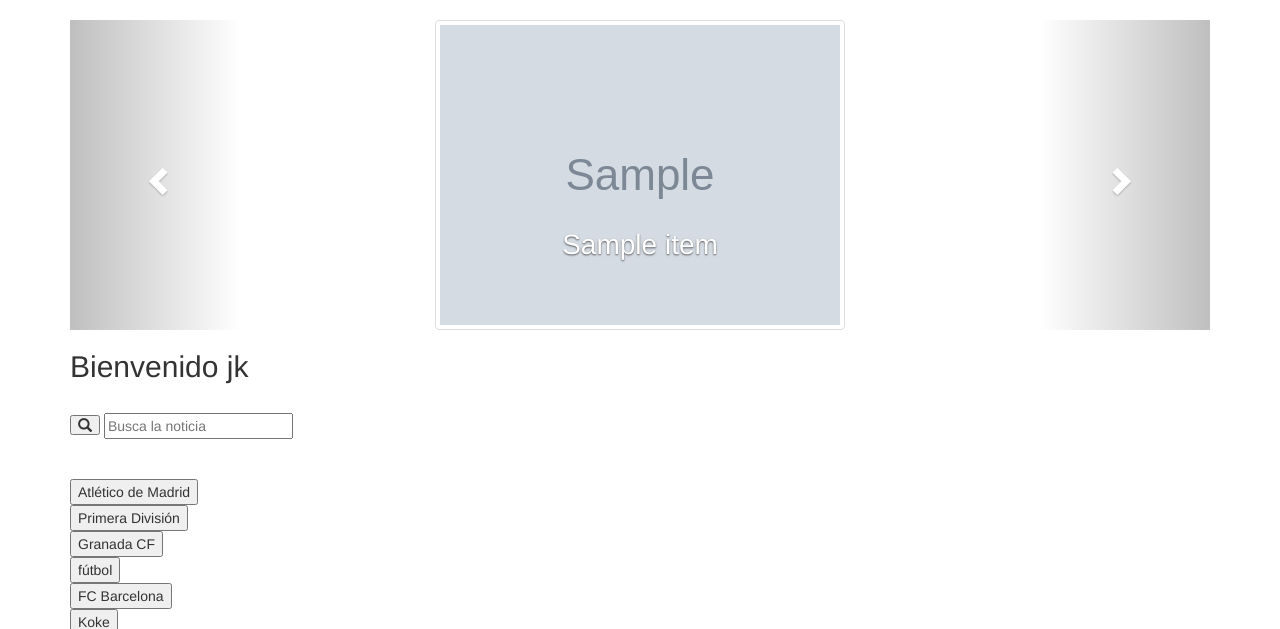
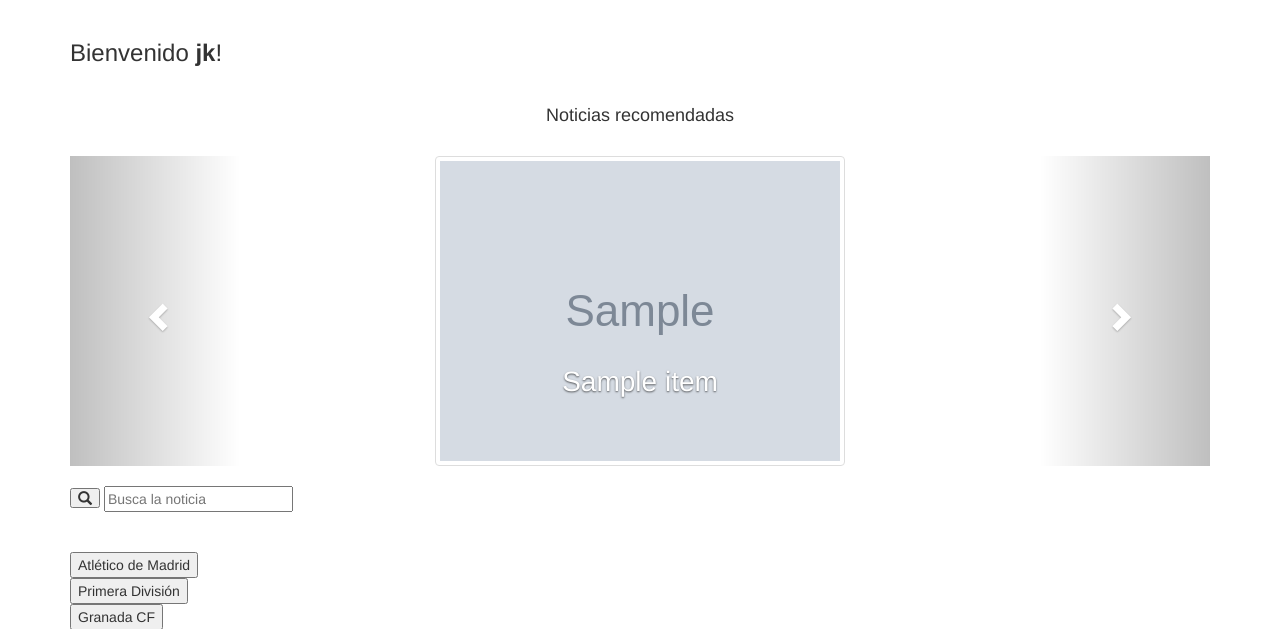
Before and after one commit to AII-DiarioDeportivo/DiariosDeportivos, a Django app: template DiariosDeportivos/templates/inicio.html in a window 1280 px wide. Shown: the part 52-681 px from the top of the page. Run offline with Django 3.2, Linux system fonts and the light colour scheme; a user stored in the database is signed in; data comes from the database, SQL or seed files in the repository; the template is opened without the code that fills it: values that come from a table or form of the project are taken from there, most other values are stand-ins (such as "Sample title", 1, 10 or a date in 2020); grey boxes marked "Sample" are stand-in pictures; parts of the project's set-up code (start-up, migrations or seed data) failed here and were passed over; some libraries are stand-ins or nearby versions.

Commit message:
Cambio estilos noticias recomendadas, añadido carousel

```diff
--- a/DiariosDeportivos/templates/inicio.html
+++ b/DiariosDeportivos/templates/inicio.html
@@ -5,8 +5,11 @@
 {% block content %}
 
     {% if user.is_authenticated %}
+        <h3>Bienvenido <strong>{{ user.username }}</strong>!</h3>
+        <br>
         {% if noticias_recomendadas != None %}
-
+            <h4 class="text-center">Noticias recomendadas</h4>
+            <br>
             <div class= "container_special">
                 <div id="carousel-generic" class="carousel slide" data-ride="carousel" data-interval="0" data-slide-to="{{forloop.counter0}}">
                     <div class="carousel-inner" role="listbox">
@@ -34,9 +37,6 @@
         {% endif %}
     {% endif %}
 
-    {% if user.is_authenticated %}
-        <h2>Bienvenido {{ user.username }}</h2>
-    {% endif %}
     <br>
     <form id="searchform" action="{% url search %}" method="get" accept-charset="utf-8">
         <button class="searchbutton glyphicon glyphicon-search" type="submit">
```
